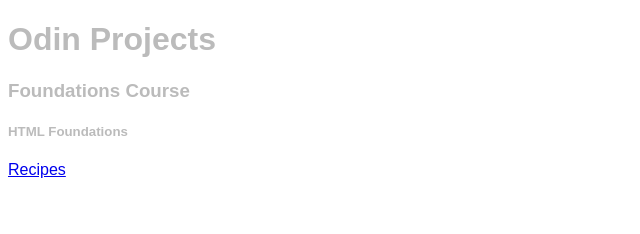
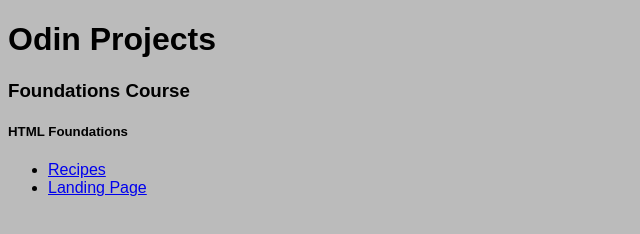
Before and after one commit to its-gio/TheOdinProject, a plain HTML site: page index.html in a window 1280 px wide. Shown: the whole page, without its empty margins (0-640 px from the left). Drawn offline with Linux system fonts and the light colour scheme.

Commit message:
Adding landing page (flexbox assignment) to base homepage

```diff
--- a/index.html
+++ b/index.html
@@ -11,6 +11,15 @@
 
     <h3>Foundations Course</h3>
     <h5>HTML Foundations</h5>
-    <a href="./foundations-course/HTML-foundations/index.html">Recipes</a>
+    <ul>
+      <li>
+        <a href="./foundations-course/HTML-foundations/index.html">Recipes</a>
+      </li>
+      <li>
+        <a href="./foundations-course/Flexbox-assignment/index.html"
+          >Landing Page</a
+        >
+      </li>
+    </ul>
   </body>
 </html>
--- a/style.css
+++ b/style.css
@@ -1,4 +1,4 @@
 body {
   font-family: Arial, Helvetica, sans-serif;
-  color: #bbb;
+  background-color: #bbb;
 }
```
